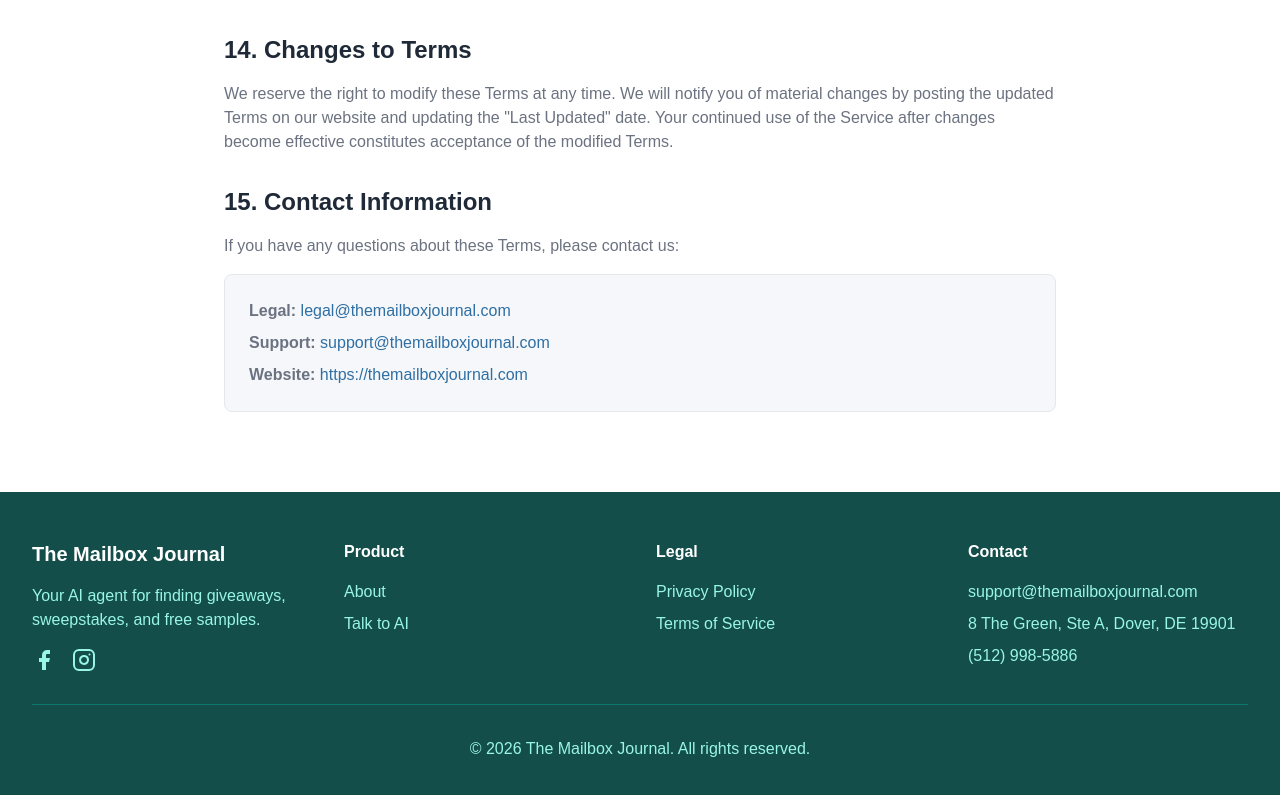
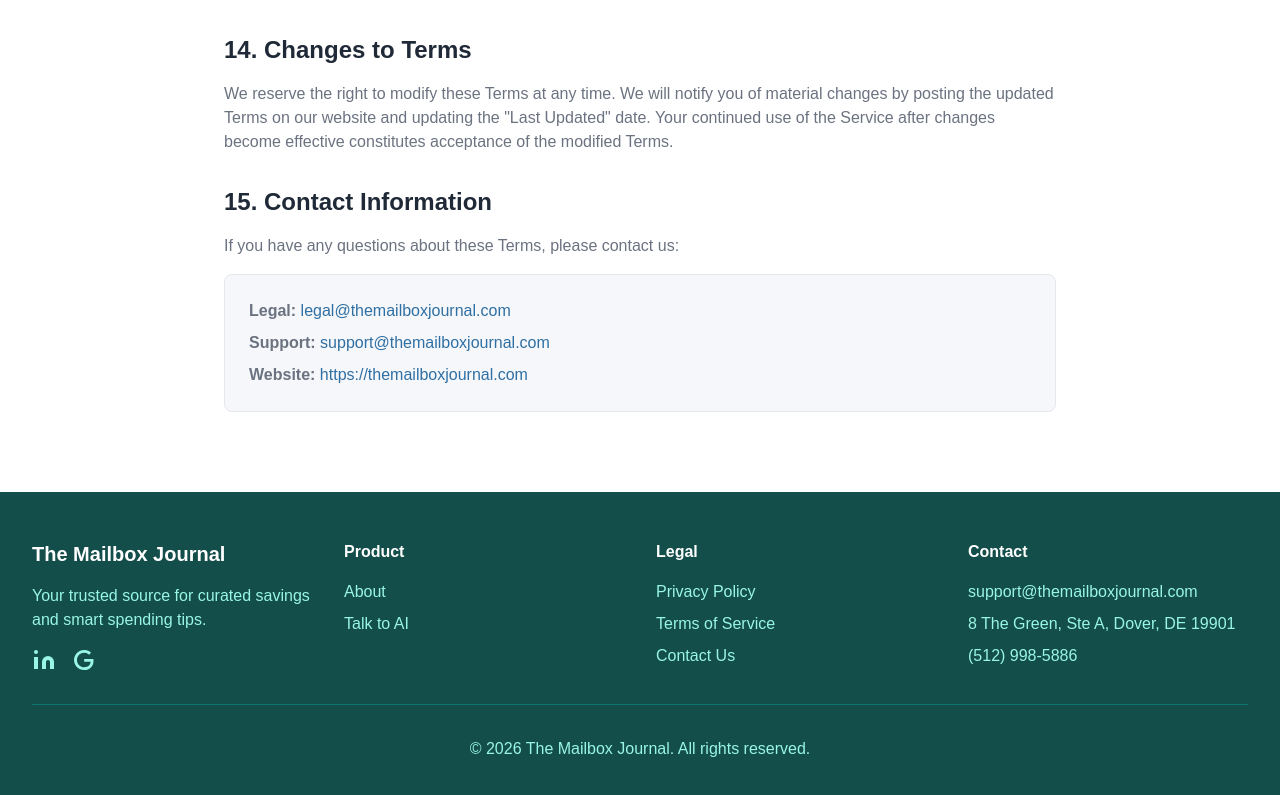
Before and after one commit to Textingman/push-mailboxjournal, a Next.js app: page /terms in a window 1280 px wide. Shown: the part 5330-6125 px from the top of the page. Built offline with nearby package versions, Linux system fonts and the light colour scheme.

Commit message:
Replace Facebook/Instagram with LinkedIn/Google social icons in footer

```diff
--- a/app/components/Footer.tsx
+++ b/app/components/Footer.tsx
@@ -8,32 +8,34 @@ export default function Footer() {
           <div>
             <h3 className="text-xl font-bold mb-4">The Mailbox Journal</h3>
             <p style={{ color: '#99F6E4' }}>
-              Your AI agent for finding giveaways, sweepstakes, and free samples.
+              Your trusted source for curated savings and smart spending tips.
             </p>
             {/* Social Icons */}
             <div className="flex items-center gap-4 mt-4">
+              {/* LinkedIn */}
               <a
-                href="https://facebook.com"
+                href="https://linkedin.com"
                 target="_blank"
                 rel="noopener noreferrer"
-                aria-label="Facebook"
+                aria-label="LinkedIn"
                 className="hover:opacity-80 transition-opacity"
               >
                 <svg xmlns="http://www.w3.org/2000/svg" width="24" height="24" viewBox="0 0 24 24" fill="#99F6E4">
-                  <path d="M18 2h-3a5 5 0 0 0-5 5v3H7v4h3v8h4v-8h3l1-4h-4V7a1 1 0 0 1 1-1h3z" />
+                  <path d="M16 8a6 6 0 0 1 6 6v7h-4v-7a2 2 0 0 0-2-2 2 2 0 0 0-2 2v7h-4v-7a6 6 0 0 1 6-6z" />
+                  <rect x="2" y="9" width="4" height="12" />
+                  <circle cx="4" cy="4" r="2" />
                 </svg>
               </a>
+              {/* Google */}
               <a
-                href="https://instagram.com"
+                href="https://google.com"
                 target="_blank"
                 rel="noopener noreferrer"
-                aria-label="Instagram"
+                aria-label="Google"
                 className="hover:opacity-80 transition-opacity"
               >
-                <svg xmlns="http://www.w3.org/2000/svg" width="24" height="24" viewBox="0 0 24 24" fill="none" stroke="#99F6E4" strokeWidth="2" strokeLinecap="round" strokeLinejoin="round">
-                  <rect x="2" y="2" width="20" height="20" rx="5" ry="5" />
-                  <path d="M16 11.37A4 4 0 1 1 12.63 8 4 4 0 0 1 16 11.37z" />
-                  <line x1="17.5" y1="6.5" x2="17.51" y2="6.5" />
+                <svg xmlns="http://www.w3.org/2000/svg" width="24" height="24" viewBox="0 0 24 24" fill="#99F6E4">
+                  <path d="M21.35 11.1H12.18V13.83H18.69C18.36 17.64 15.19 19.27 12.19 19.27C8.36 19.27 5 16.25 5 12C5 7.9 8.2 4.73 12.2 4.73C15.29 4.73 17.1 6.7 17.1 6.7L19 4.72C19 4.72 16.56 2 12.1 2C6.42 2 2.03 6.8 2.03 12C2.03 17.05 6.16 22 12.25 22C17.6 22 21.5 18.33 21.5 12.91C21.5 11.76 21.35 11.1 21.35 11.1Z" />
                 </svg>
               </a>
             </div>
@@ -66,6 +68,11 @@ export default function Footer() {
                   Terms of Service
                 </Link>
               </li>
+              <li>
+                <Link href="/contact" style={{ color: '#99F6E4' }} className="hover:text-white">
+                  Contact Us
+                </Link>
+              </li>
             </ul>
           </div>
           <div>
```
